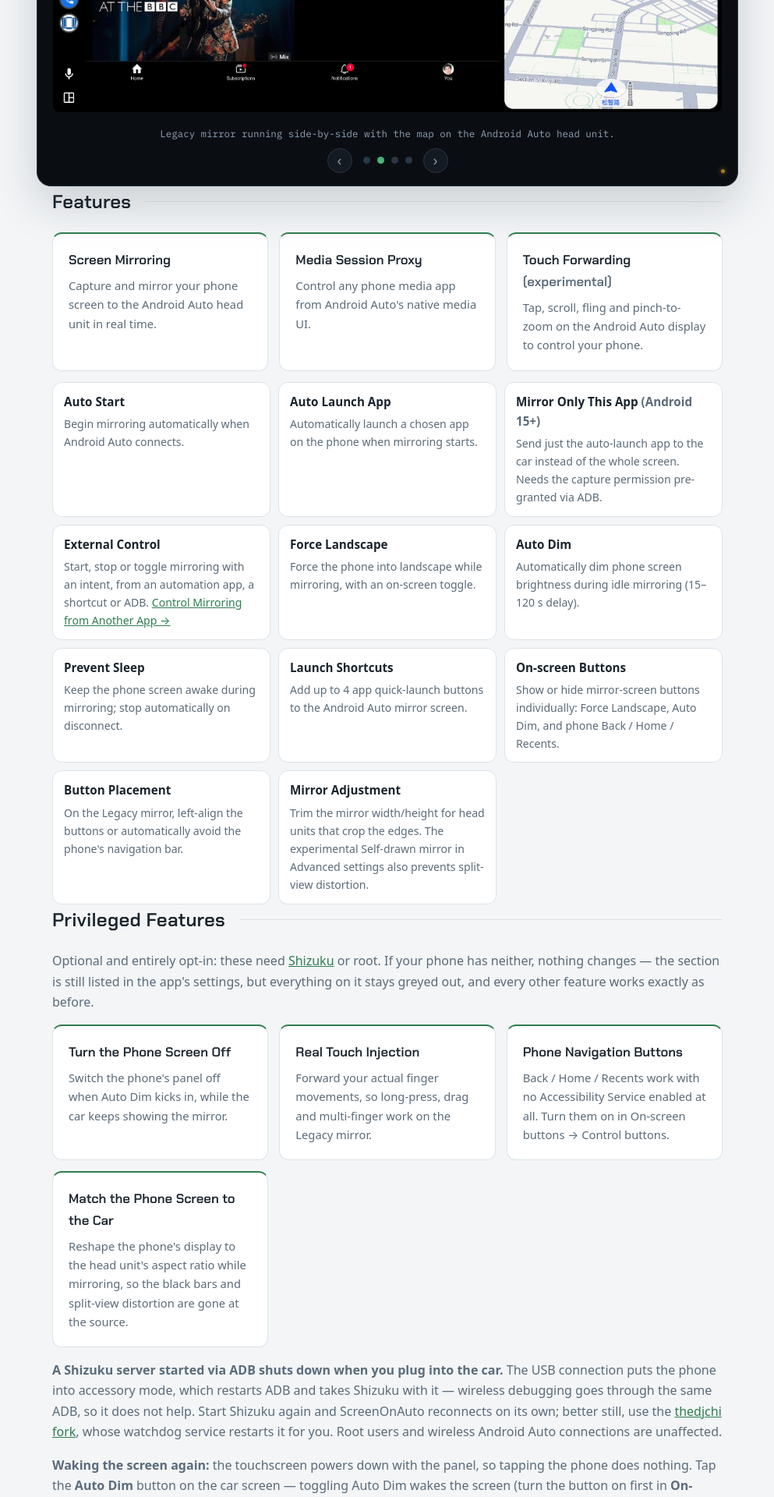
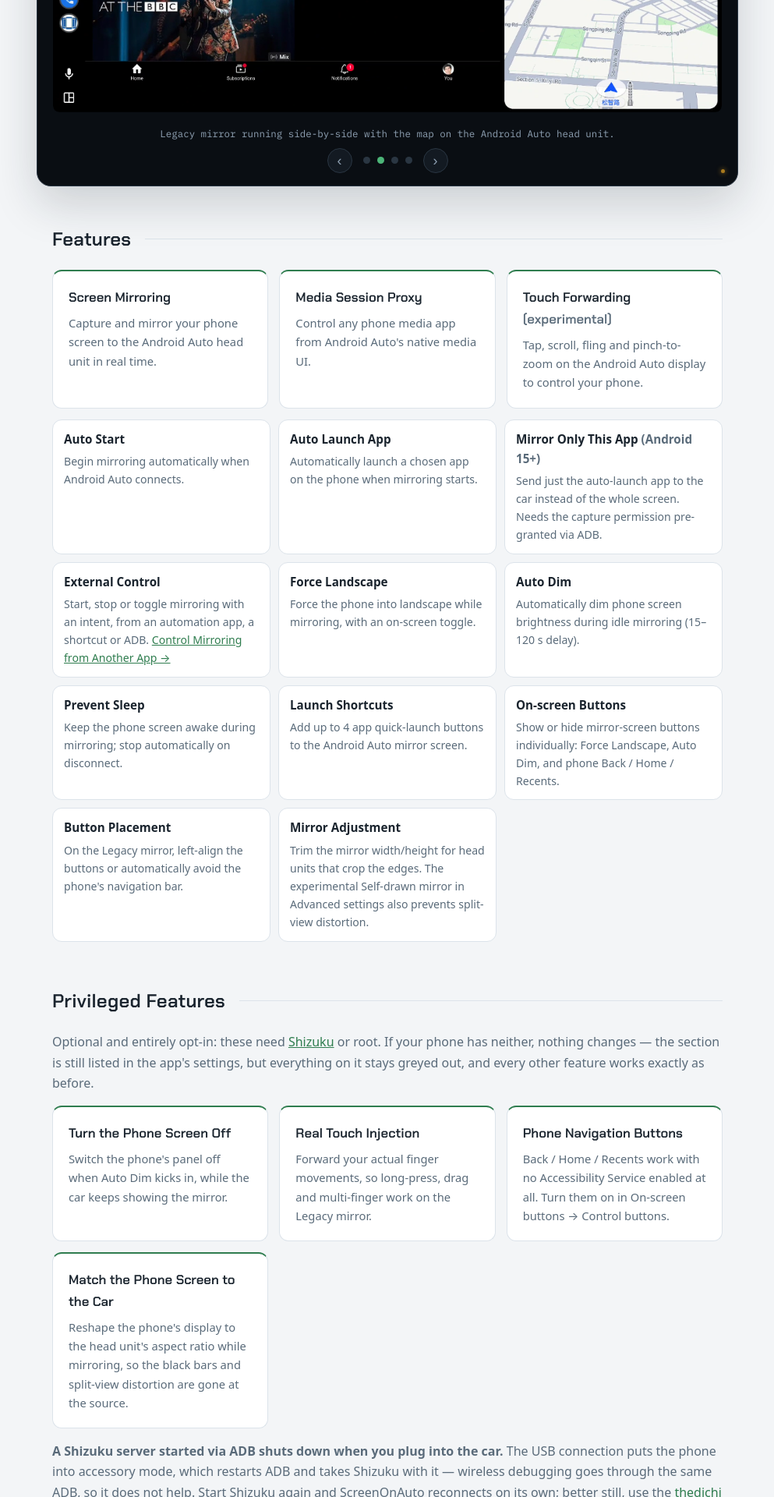
Before and after one commit to slzn/ScreenOnAuto-releases, a Jekyll site: the page built from index.html, in a window 1280 px wide. Shown: the part 681-2601 px from the top of the page at 78% size, without its empty margins (143-1136 px from the left). Built offline with Jekyll 4.4.1, drawn with Linux system fonts in a browser that asks for light colours.

Commit message:
Restore section spacing and stop the verify-table icons from shrinking
.wrap's padding: 0 20px outranked section's padding: 44px 0 8px, so every
landing-page section had no vertical padding and each heading sat right under
the previous block (the carousel bezel touched "Features"). Target
section.wrap instead. On phones the Verify table squeezed its icon column until
the app icons were a sliver; img.mini no longer honours the global max-width.

Co-Authored-By: Claude Opus 5.5 <noreply@anthropic.com>

```diff
--- a/assets/styles.css
+++ b/assets/styles.css
@@ -170,7 +170,8 @@ header.hero::before {
 .carousel-btn:hover { color: #4cb578; border-color: #4cb578; }
 
 /* ============ sections ============ */
-section { padding: 44px 0 8px; }
+/* section.wrap, not section: .wrap's `padding: 0 20px` would otherwise zero the vertical padding */
+section.wrap { padding-top: 48px; padding-bottom: 8px; }
 section h2 {
   font-family: "Chakra Petch", system-ui, sans-serif; font-weight: 600;
   font-size: 1.5rem; letter-spacing: 0.01em; margin: 0 0 20px;
@@ -213,7 +214,7 @@ section h3 { font-family: "Chakra Petch", system-ui, sans-serif; font-weight: 60
 table { border-collapse: collapse; width: 100%; margin: 10px 0 20px; }
 th, td { border: 1px solid var(--border); padding: 10px 12px; text-align: left; vertical-align: middle; }
 th { background: var(--bg-alt); }
-td img.mini { width: 44px; height: 44px; border-radius: 10px; }
+td img.mini { width: 44px; height: 44px; max-width: none; border-radius: 10px; }  /* don't shrink in a squeezed column */
 footer {
   border-top: 1px solid var(--border); margin-top: 48px; padding: 28px 0 40px;
   color: var(--muted); font-size: 0.85rem;
```
